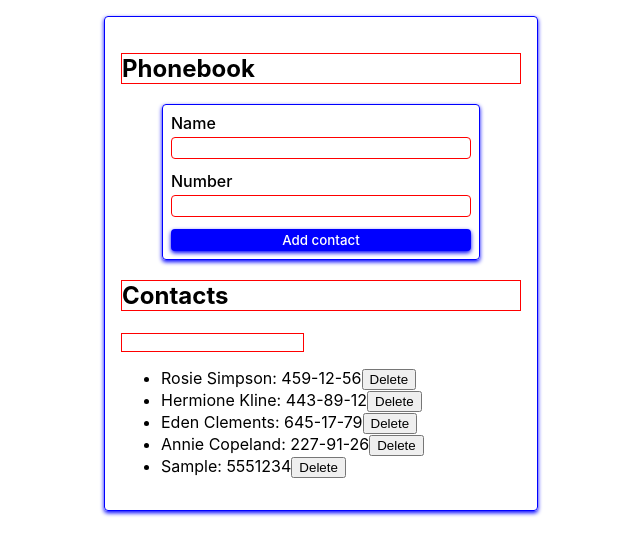
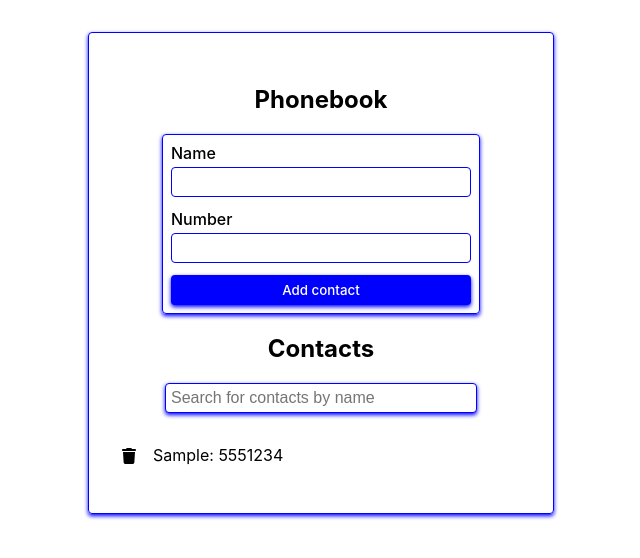
Before and after one commit to AMIHbKA/goit-react-hw-02-phonebook, a React (Create React App) app: page / in a window 1280 px wide. Both pictures are taken after typing "Sample", "5551234" into the empty fields and a click on the button "Add contact". Shown: the top 558 px of the page, without its empty margins (319-959 px from the left). Built offline with nearby package versions, Linux system fonts and the light colour scheme.

Commit message:
added styles

```diff
--- a/src/components/App.jsx
+++ b/src/components/App.jsx
@@ -3,16 +3,12 @@ import { ContactForm } from './PhoneBook/ContactForm/ContactForm';
 import { ContactsList } from './PhoneBook/ContactsList/ContactsList';
 import { Filter } from './PhoneBook/Filter/Filter';
 import PropTypes from 'prop-types';
-import { Container } from './PhoneBook/Container/Container.styled';
+import { Container } from './PhoneBook/UI/Container/Container.styled';
+import { TittleStyled } from './PhoneBook/UI/Tittle.styled';
 
 export class App extends Component {
   state = {
-    contacts: [
-      { id: 'id-1', name: 'Rosie Simpson', number: '459-12-56' },
-      { id: 'id-2', name: 'Hermione Kline', number: '443-89-12' },
-      { id: 'id-3', name: 'Eden Clements', number: '645-17-79' },
-      { id: 'id-4', name: 'Annie Copeland', number: '227-91-26' },
-    ],
+    contacts: [],
     filter: '',
   };
 
@@ -63,9 +59,9 @@ export class App extends Component {
 
     return (
       <Container>
-        <h2>Phonebook</h2>
+        <TittleStyled>Phonebook</TittleStyled>
         <ContactForm onContactAdd={this.onAddContact} />
-        <h2>Contacts</h2>
+        <TittleStyled>Contacts</TittleStyled>
         <Filter value={filter} onFilter={this.onFilterChange} />
         <ContactsList
           contacts={visibleContacts}
--- a/src/components/PhoneBook/ContactForm/ContactForm.styled.js
+++ b/src/components/PhoneBook/ContactForm/ContactForm.styled.js
@@ -4,6 +4,7 @@ import {
   ErrorMessage as FormikError,
   Field as FormikField,
 } from 'formik';
+import { baseInputStyles } from '../UI/Base.styled';
 
 export const FormField = styled.label`
   display: flex;
@@ -30,7 +31,7 @@ export const Form = styled(FormikForm)`
 `;
 
 export const Button = styled.button`
-  padding: 0.1em 0.3em;
+  padding: 5px;
   font-family: inherit;
   font-weight: 500;
   border-style: solid;
@@ -52,12 +53,5 @@ export const Button = styled.button`
 `;
 
 export const Field = styled(FormikField)`
-  border: 1px solid blue;
-  border-radius: 4px;
-  font-size: 1em;
-
-  &:focus {
-    border-color: grey;
-    outline: none;
-  }
+  ${baseInputStyles}
 `;
--- a/src/components/PhoneBook/ContactsList/ContactsList.jsx
+++ b/src/components/PhoneBook/ContactsList/ContactsList.jsx
@@ -1,15 +1,16 @@
 import PropTypes from 'prop-types';
+import { List, Trash } from './ContactsList.styled';
 
 export const ContactsList = ({ contacts, onDelete }) => {
   return (
-    <ul>
+    <List>
       {contacts.map(({ id, name, number }) => (
         <li key={id}>
+          <Trash width={18} height={18} onClick={() => onDelete(id)} />
           {name}: {number}
-          <button onClick={() => onDelete(id)}>Delete</button>
         </li>
       ))}
-    </ul>
+    </List>
   );
 };
 
--- /dev/null
+++ b/src/components/PhoneBook/ContactsList/ContactsList.styled.js
@@ -0,0 +1,27 @@
+import styled from 'styled-components';
+import { Trash as TrashIcon } from '../UI/icons';
+export const List = styled.ul`
+  display: flex;
+  flex-direction: column;
+  gap: 0.5em;
+  margin-top: 2em;
+  padding-inline: 0;
+  list-style: none;
+  max-height: 200px;
+  overflow-y: auto;
+  overflow-x: auto;
+  white-space: nowrap;
+`;
+
+export const Trash = styled(TrashIcon)`
+  width: 1em;
+  height: 1em;
+  padding-right: 1em;
+  vertical-align: middle;
+  cursor: pointer;
+
+  &:hover,
+  :focus {
+    fill: blue;
+  }
+`;
--- a/src/components/PhoneBook/Filter/Filter.jsx
+++ b/src/components/PhoneBook/Filter/Filter.jsx
@@ -1,14 +1,16 @@
 import PropTypes from 'prop-types';
+import { Input } from './Filter.styled';
 
 export const Filter = ({ value, onFilter }) => {
   return (
     <>
-      <input
+      <Input
+        placeholder="Search for contacts by name"
         name="filter"
         type="text"
         value={value}
         onChange={onFilter}
-      ></input>
+      ></Input>
     </>
   );
 };
--- a/src/components/PhoneBook/Filter/Filter.styled.js
+++ b/src/components/PhoneBook/Filter/Filter.styled.js
@@ -1,3 +1,11 @@
 import styled from 'styled-components';
+import { baseInputStyles } from '../UI/Base.styled';
 
-export const Input = styled.input``;
+export const Input = styled.input`
+  ${baseInputStyles} {
+    display: block;
+    margin-inline: auto;
+    width: 300px;
+    box-shadow: 0 2px 4px blue;
+  }
+`;
--- /dev/null
+++ b/src/components/PhoneBook/UI/Base.styled.js
@@ -0,0 +1,13 @@
+import { css } from 'styled-components';
+
+export const baseInputStyles = css`
+  padding: 5px;
+  border: 1px solid blue;
+  border-radius: 4px;
+  font-size: 1em;
+
+  &:focus {
+    border-color: grey;
+    outline: none;
+  }
+`;
--- a/src/components/PhoneBook/Container/Container.styled.js
+++ b/src/components/PhoneBook/UI/Container/Container.styled.js
@@ -1,15 +1,10 @@
 import styled from 'styled-components';
 
 export const Container = styled.div`
-  margin: 1em auto;
-  padding: 1em;
+  margin: 2em auto;
+  padding: 2em;
   width: 400px;
   border: 1px solid blue;
   border-radius: 4px;
   box-shadow: 0 2px 4px blue;
-
-  h2,
-  input {
-    border: 1px solid red;
-  }
 `;
--- /dev/null
+++ b/src/components/PhoneBook/UI/Tittle.styled.js
@@ -0,0 +1,5 @@
+import styled from 'styled-components';
+
+export const TittleStyled = styled.h2`
+  text-align: center;
+`;
--- /dev/null
+++ b/src/components/PhoneBook/UI/icons.js
@@ -0,0 +1,15 @@
+export const Trash = ({ width, height, ...props }) => (
+  <svg
+    xmlns="http://www.w3.org/2000/svg"
+    width={width}
+    height={height}
+    viewBox="0 0 24 24"
+    {...props}
+  >
+    {
+      <svg xmlns="http://www.w3.org/2000/svg" viewBox="0 0 448 512">
+        <path d="M135.2 17.7L128 32H32C14.3 32 0 46.3 0 64S14.3 96 32 96H416c17.7 0 32-14.3 32-32s-14.3-32-32-32H320l-7.2-14.3C307.4 6.8 296.3 0 284.2 0H163.8c-12.1 0-23.2 6.8-28.6 17.7zM416 128H32L53.2 467c1.6 25.3 22.6 45 47.9 45H346.9c25.3 0 46.3-19.7 47.9-45L416 128z" />
+      </svg>
+    }
+  </svg>
+);
```
Also changed, not shown: src/components/RecipeForm/RecipeForm.js (deleted, +0 -75 lines), src/components/RecipeForm/RecipeForm.styled.js (deleted, +0 -29 lines).
